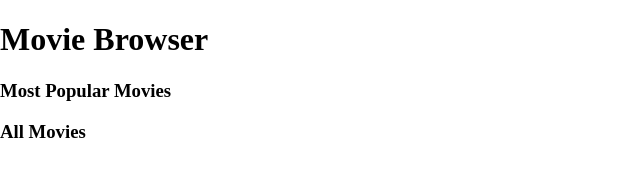
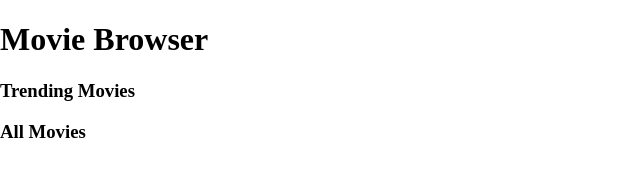
Before and after one commit to jpggvilaca/codingcoach, a React (Create React App) app in the folder movie-browser/: page / in a window 1280 px wide. Shown: the top 170 px of the page, without its empty margins (0-640 px from the left). Built offline with nearby package versions, Linux system fonts and the light colour scheme; no server answers; the HTML template or start-up script is replaced by a standard one.

Commit message:
restructure to hold state in App.js

```diff
--- a/movie-browser/src/App.js
+++ b/movie-browser/src/App.js
@@ -23,6 +23,7 @@ class App extends Component {
   }
 
   render() {
+    const { movies } = this.state;
     return (
       <div>
         <h1>Movie Browser</h1>
--- a/movie-browser/src/components/MovieList.js
+++ b/movie-browser/src/components/MovieList.js
@@ -3,7 +3,7 @@ import React from 'react';
 const MovieList = () => {
   return (
     <div>
-      <h3>Most Popular Movies</h3>
+      <h3>Trending Movies</h3>
       <h3>All Movies</h3>
     </div>
   );
```
